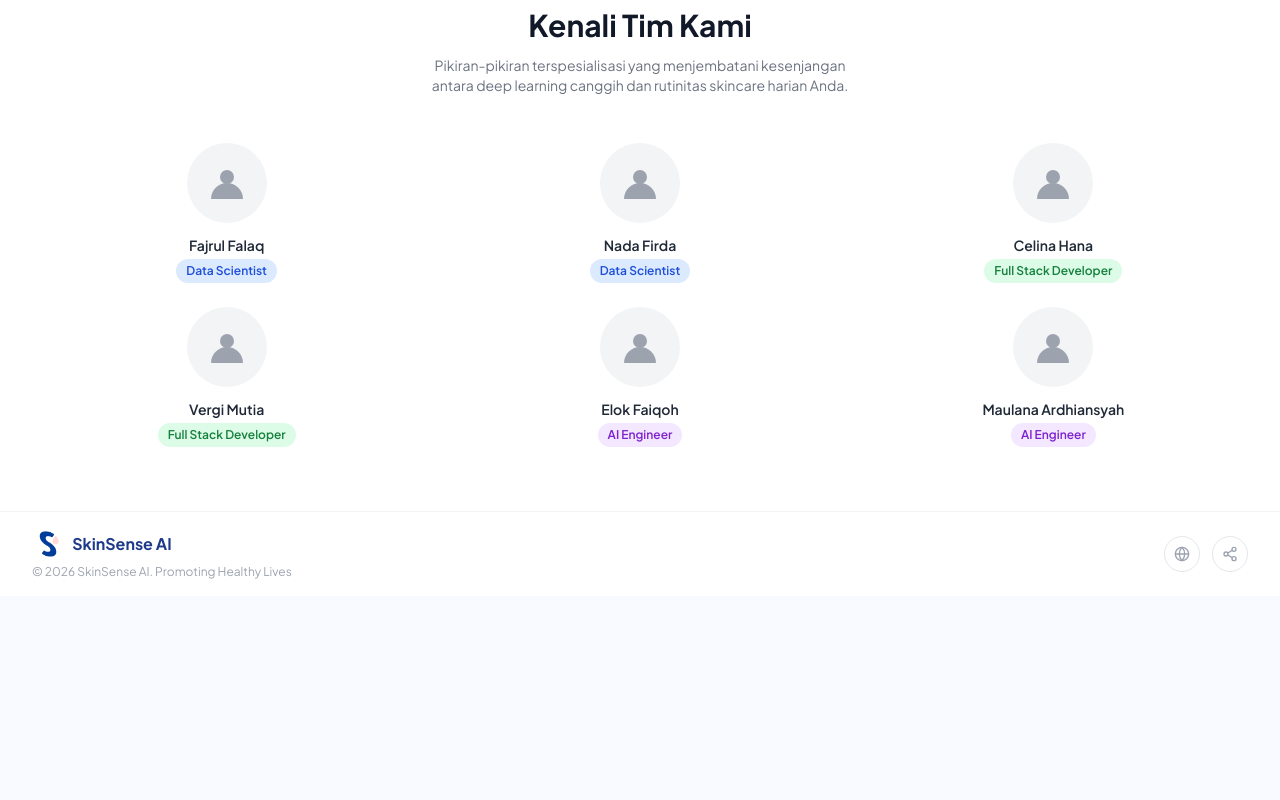
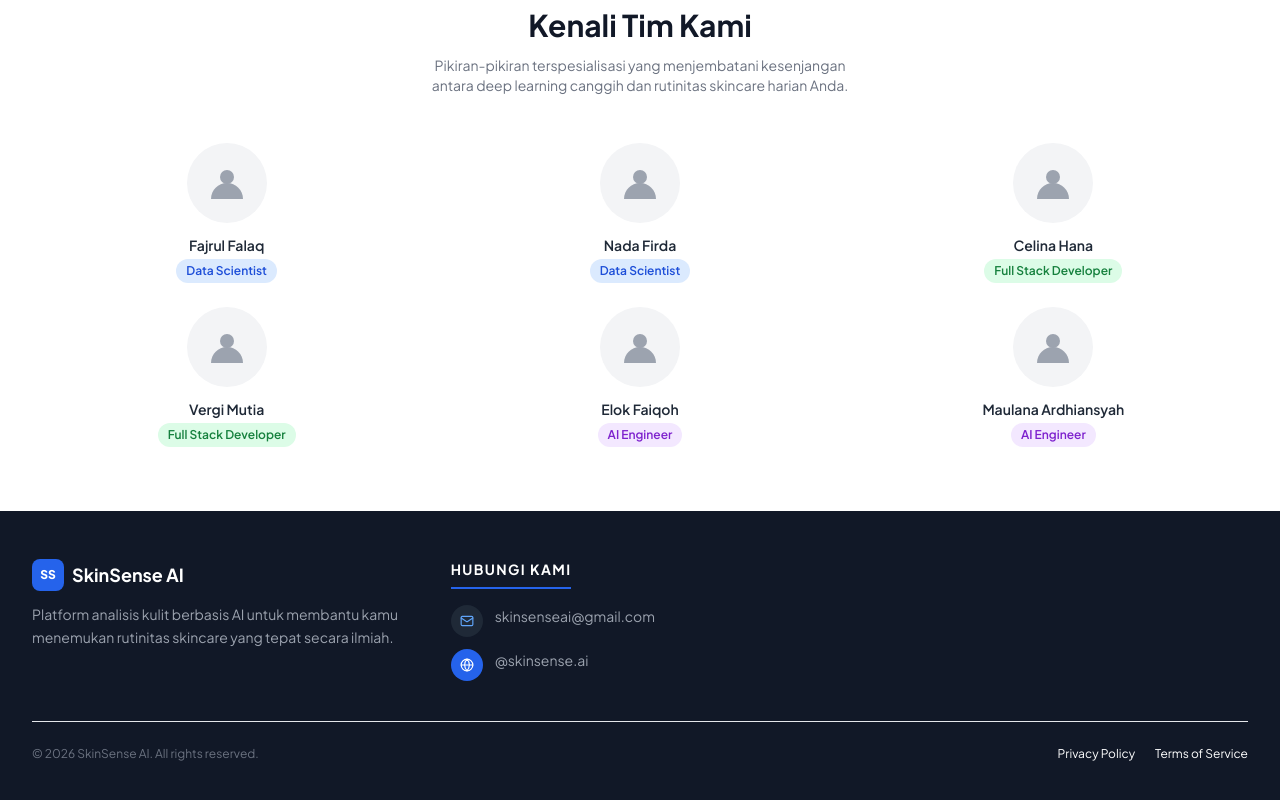
Before and after one commit to Celinahanaa/SkinSenseAI, a React (Vite) app: page / in a window 1280 px wide. Shown: the part 2540-3340 px from the top of the page. Before the commit the page ends 3136 px from the top, so only its background shows below. Built offline with nearby package versions, Linux system fonts and the light colour scheme; a web font is replaced by a local one.

Commit message:
Refactor Footer component layout and add Mail icon

```diff
--- a/src/components/Footer.jsx
+++ b/src/components/Footer.jsx
@@ -1,5 +1,5 @@
-import { Globe, Share2 } from 'lucide-react';
 import { Link } from 'react-router-dom';
+import { Mail, Globe } from 'lucide-react';
 import { useAuth } from '../context/AuthContext';
 
 export default function Footer() {
@@ -13,39 +13,70 @@
   ];
 
   return (
-    <footer className="bg-white dark:bg-gray-900 border-t border-gray-100 mt-auto">
-  <div className="max-w-7xl mx-auto px-4 sm:px-6 lg:px-8 py-4">
-    <div className="flex flex-col md:flex-row md:items-center justify-between gap-4">
+    <footer className="bg-gray-900 text-white mt-auto">
+      <div className="max-w-7xl mx-auto px-4 sm:px-6 lg:px-8 py-12">
+        <div className="grid grid-cols-1 md:grid-cols-3 gap-10">
 
+          {/* Brand */}
           <div>
-        <div className="flex items-center gap-2 mb-1">
-          <img src="/images/logo.png" alt="SkinSense AI" className="h-8 w-auto" />
-          <span className="font-bold text-blue-900 dark:text-white">SkinSense AI</span>
+            <div className="flex items-center gap-2 mb-3">
+              <div className="w-8 h-8 bg-blue-600 rounded-lg flex items-center justify-center">
+                <span className="text-white text-xs font-black">SS</span>
               </div>
-        <p className="text-xs text-gray-400 dark:text-gray-500">
-          © 2026 SkinSense AI. Promoting Healthy Lives
+              <span className="font-bold text-white text-lg">SkinSense AI</span>
+            </div>
+            <p className="text-gray-400 text-sm leading-relaxed">
+              Platform analisis kulit berbasis AI untuk membantu kamu menemukan rutinitas skincare yang tepat secara ilmiah.
             </p>
           </div>
 
+          {/* Menu */}
           {user && (
-        <div className="flex flex-wrap gap-x-8 gap-y-2 text-sm text-gray-500 dark:text-gray-400">
+            <div>
+              <h3 className="font-bold text-white mb-4 text-sm uppercase tracking-widest border-b-2 border-blue-600 pb-2 w-fit">Menu Utama</h3>
+              <ul className="space-y-2">
                 {footerLinks.map((link) => (
-            <Link key={link.to} to={link.to} className="hover:text-blue-800 dark:hover:text-blue-400 transition-colors">
-              {link.label}
+                  <li key={link.to}>
+                    <Link
+                      to={link.to}
+                      className="text-gray-400 hover:text-white text-sm transition-colors flex items-center gap-2"
+                    >
+                      <span className="text-blue-500">›</span> {link.label}
                     </Link>
+                  </li>
                 ))}
+              </ul>
             </div>
           )}
 
-      <div className="flex items-center gap-3">
-        <button className="w-9 h-9 rounded-full border border-gray-200 dark:border-gray-700 flex items-center justify-center hover:border-blue-800 dark:hover:border-blue-400 hover:text-blue-800 dark:hover:text-blue-400 transition-colors text-gray-400 dark:text-gray-500">
-          <Globe size={16} />
-        </button>
-        <button className="w-9 h-9 rounded-full border border-gray-200 dark:border-gray-700 flex items-center justify-center hover:border-blue-800 dark:hover:border-blue-400 hover:text-blue-800 dark:hover:text-blue-400 transition-colors text-gray-400 dark:text-gray-500">
-          <Share2 size={16} />
-        </button>
+          {/* Hubungi Kami */}
+          <div>
+            <h3 className="font-bold text-white mb-4 text-sm uppercase tracking-widest border-b-2 border-blue-600 pb-2 w-fit">Hubungi Kami</h3>
+            <div className="space-y-3">
+              <div className="flex items-start gap-3">
+                <div className="w-8 h-8 bg-gray-800 rounded-full flex items-center justify-center flex-shrink-0">
+                  <Mail size={14} className="text-blue-400" />
+                </div>
+                <p className="text-gray-400 text-sm leading-relaxed">skinsenseai@gmail.com</p>
+              </div>
+              <div className="flex items-start gap-3">
+                <div className="w-8 h-8 bg-blue-600 rounded-full flex items-center justify-center flex-shrink-0">
+                  <Globe size={14} className="text-white" />
+                </div>
+                <p className="text-gray-400 text-sm leading-relaxed">@skinsense.ai</p>
+              </div>
+            </div>
           </div>
 
+        </div>
+
+        {/* Bottom bar */}
+        <div className="border-t border-white-800 mt-10 pt-6 flex flex-col sm:flex-row justify-between items-center gap-3">
+          <p className="text-gray-500 text-xs">© 2026 SkinSense AI. All rights reserved.</p>
+          <div className="flex gap-5 text-xs text-white">
+            <span className="hover:text-blue-400 cursor-pointer transition-colors">Privacy Policy</span>
+            <span className="hover:text-blue-400 cursor-pointer transition-colors">Terms of Service</span>
+          </div>
         </div>
       </div>
     </footer>
```
Lines whose indentation alone changed are shown as unchanged.
